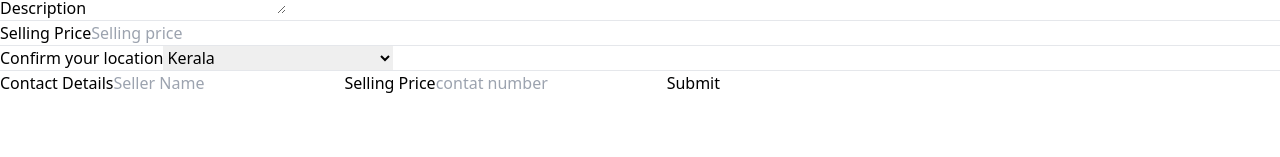
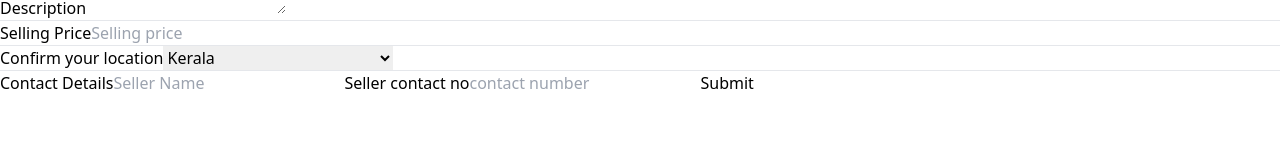
Before and after one commit to abhiram-ar/Sellers-market, a React (Vite) app: page /home/post in a window 1280 px wide. Shown: the part 143-300 px from the top of the page. Built offline with nearby package versions, Linux system fonts and the light colour scheme.

Commit message:
typo fix

```diff
--- a/src/Components/seller/SellerPage.jsx
+++ b/src/Components/seller/SellerPage.jsx
@@ -203,8 +203,8 @@ export default function SellerPage() {
                     <p className="text-xs text-red-600">Name is required</p>
                 )}
                 {/* contacct no */}
-                <label htmlFor="contactNo" className="font-semibold text-lg">
-                    Selling Price
+                <label htmlFor="contactNo" className="font-semibold text-lg mt-3">
+                    Seller contact no
                 </label>
                 <input
                     id="contactNo"
@@ -212,7 +212,7 @@ export default function SellerPage() {
                         required: true,
                         pattern: /^[1-9][0-9]{9}/,
                     })}
-                    placeholder="contat number"
+                    placeholder="contact number"
                     className="border-2 rounded-md px-2 py-1"
                 />
                 {errors.contactNo?.type === "required" && (
```
